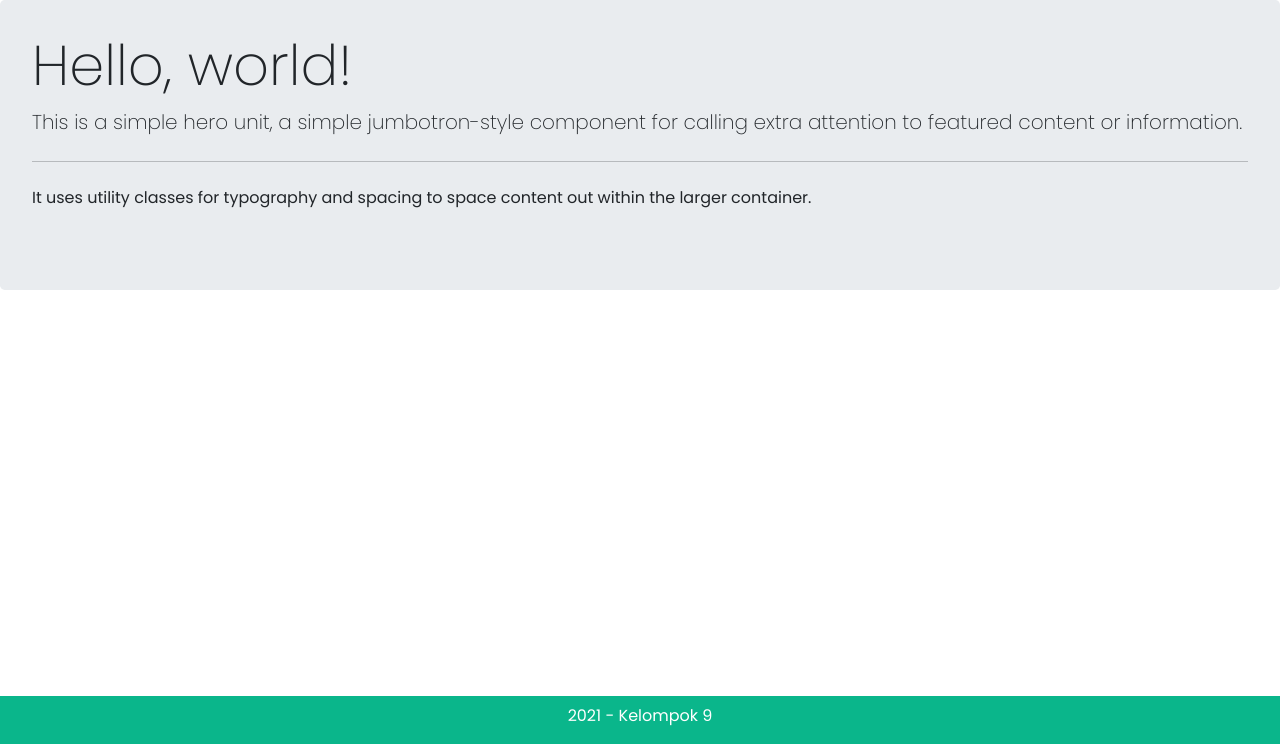
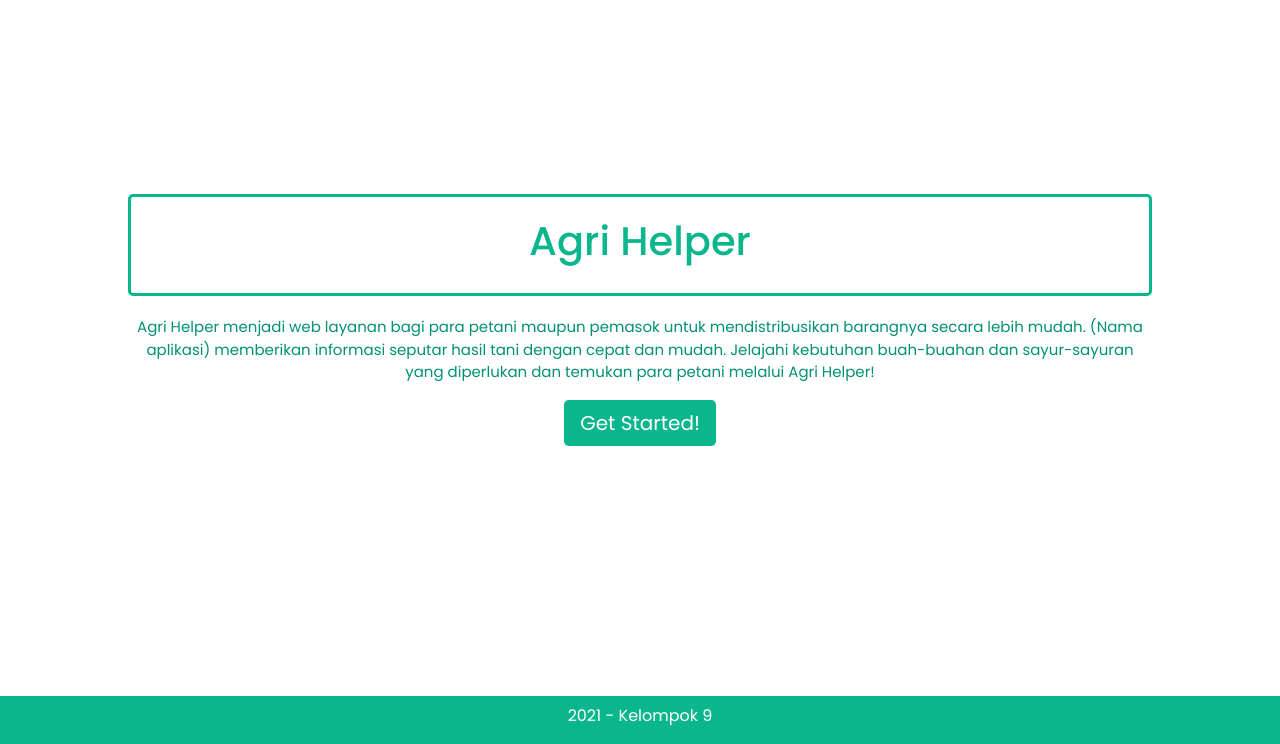
Before and after one commit to araisantai/proyek-basisdata, a PHP site: page / in a window 1280 px wide. Shown: the part 56-800 px from the top of the page. Run offline with PHP 8.4, Linux system fonts and the light colour scheme.

Commit message:
Update index.php

```diff
--- a/projek/index.php
+++ b/projek/index.php
@@ -4,12 +4,19 @@ include "navigation/header.php";
 ?>
 
     <!-- jumbotron -->
-    <section class="jumbotron" style="padding-top: 2rem">
-      <h1 class="display-4">Hello, world!</h1>
-      <p class="lead">This is a simple hero unit, a simple jumbotron-style component for calling extra attention to featured content or information.</p>
-      <hr class="my-4" />
-      <p>It uses utility classes for typography and spacing to space content out within the larger container.</p>
-    </section>
+    <div class="bg"></div>
+    <div class="index-box">
+      <div class="project-title">
+        <h1>Agri Helper</h1>
+      </div>
+      <div class="project-description">
+        <p>Agri Helper menjadi web layanan bagi para petani maupun pemasok untuk mendistribusikan barangnya secara lebih mudah. (Nama aplikasi) memberikan informasi seputar hasil tani dengan cepat dan mudah. Jelajahi kebutuhan buah-buahan dan sayur-sayuran yang diperlukan dan temukan para petani melalui Agri Helper!</p>
+      </div>
+      <div class="col text-center">
+      <a class="btn btn-primary btn-lg" href="listpetani.php">Get Started!</a>
+    </div>
+    </div>
+    </div>
     <!-- akhir jumbotron -->
 
 <?php
```
